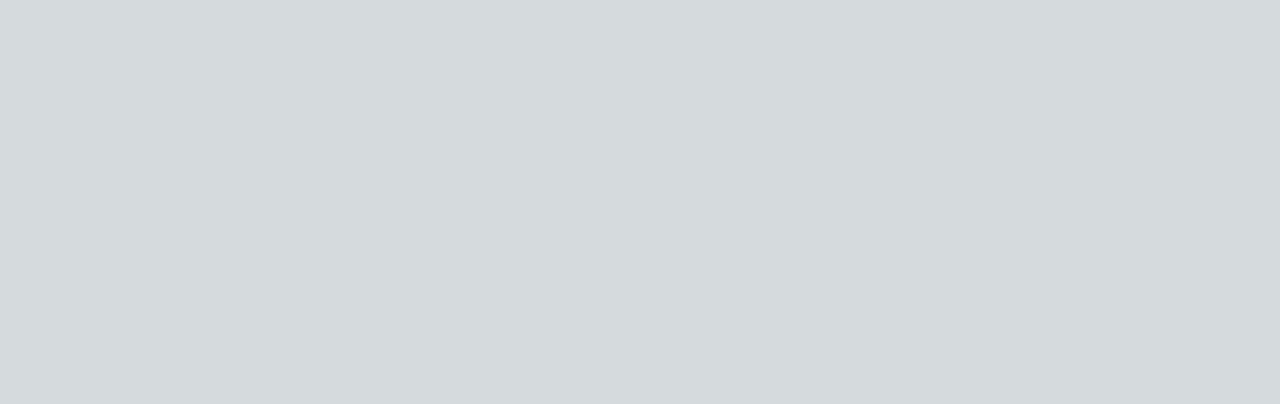
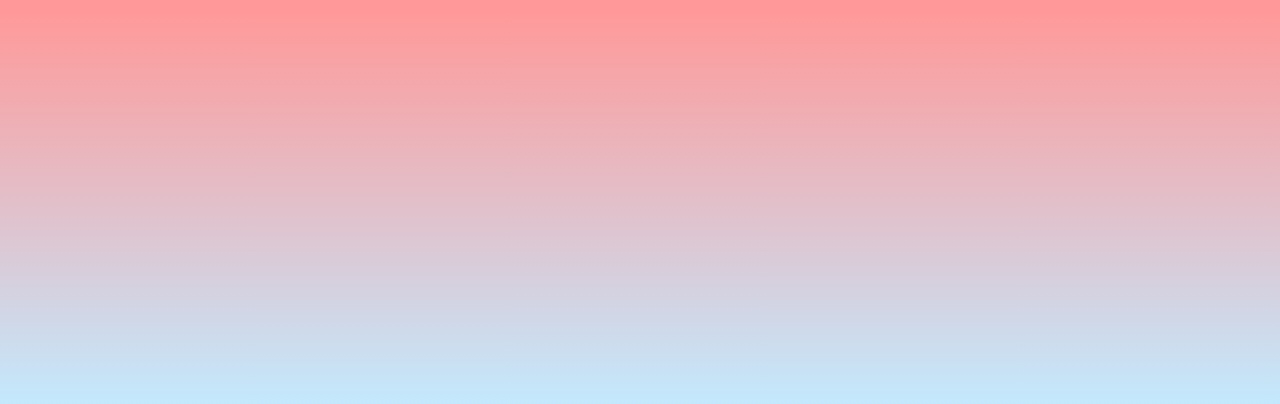
Before and after one commit to VOWAC/atori-portfolio, a Next.js app: page / in a window 1280 px wide. Shown: the part 388-792 px from the top of the page. Built offline with nearby package versions, Linux system fonts and the light colour scheme.

Commit message:
change globals css

```diff
--- a/src/app/globals.css
+++ b/src/app/globals.css
@@ -7,23 +7,35 @@
   --background-start-rgb: 214, 219, 220;
   --background-end-rgb: 255, 255, 255;
 }
-
+/*
 @media (prefers-color-scheme: dark) {
   :root {
     --foreground-rgb: 255, 255, 255;
     --background-start-rgb: 0, 0, 0;
     --background-end-rgb: 0, 0, 0;
   }
+} */
+
+*{
+  font-family: 'Noto Serif JP', serif;
 }
 
 body {
-  color: rgb(var(--foreground-rgb));
+  /* color: rgb(var(--foreground-rgb));
   background: linear-gradient(
       to bottom,
       transparent,
       rgb(var(--background-end-rgb))
     )
-    rgb(var(--background-start-rgb));
+    rgb(var(--background-start-rgb)); */
+  background-image: linear-gradient(to bottom, #ff9999, #ff9999, #c2eaff);
+  height: 100vh;
+  margin: 0;
+  color: #fff;
+  background-size: cover;
+  background-position: center;
+  background-repeat: no-repeat;
+  background-attachment: fixed;
 }
 
 @layer utilities {
```
